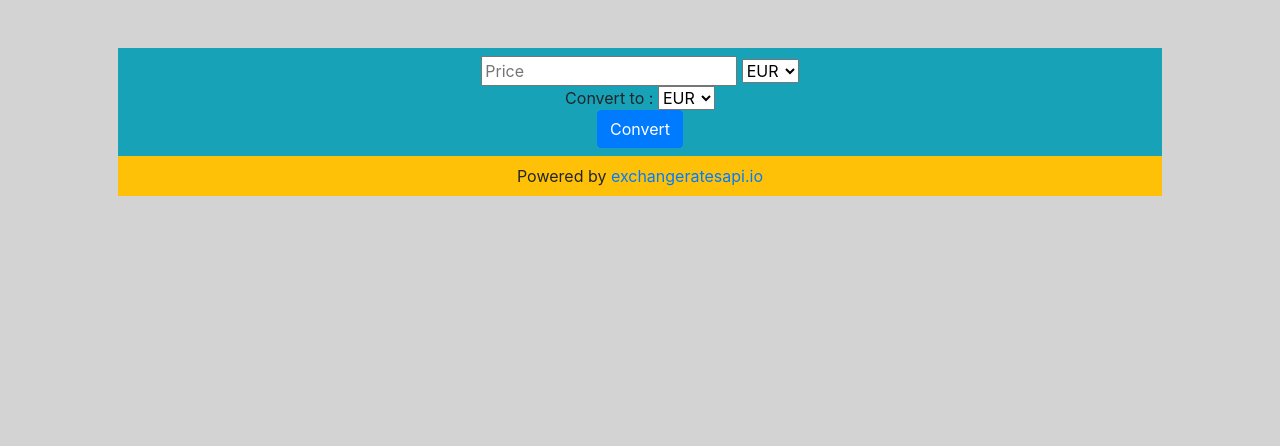
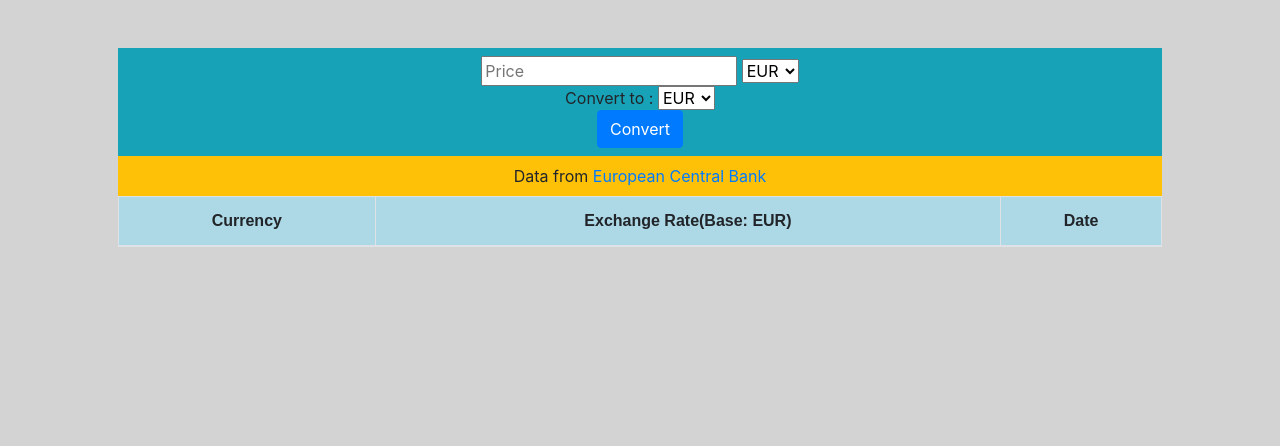
Before and after one commit to forstudy0218/forpage, a Flask app: template templates/convert.html in a window 1280 px wide. Shown: the part 56-502 px from the top of the page. Run offline with Flask 2, Linux system fonts and the light colour scheme; the template is opened without the code that fills it, so the values that code supplies are empty; some libraries are stand-ins or nearby versions.

Commit message:
database method

```diff
--- a/application.py
+++ b/application.py
@@ -1,11 +1,72 @@
 import requests
-from datetime import datetime
+from datetime import datetime, timedelta, date
 from pytz import timezone
 from flask import Flask, redirect, render_template, request, flash
+from flask_sqlalchemy import SQLAlchemy
+from xml.etree import ElementTree
+
+# Get current time data
+today = date.today()
+# https://stackoverflow.com/questions/1712116/formatting-yesterdays-date-in-python
+yesterday = date.today() - timedelta(1)
+# SQLAlchemy
+db = SQLAlchemy()
+class Converter(db.Model):
+    __tablename__ = "money"
+    id = db.Column(db.Integer, primary_key=True)
+    date = db.Column(db.String, nullable=False)
+    sym = db.Column(db.String)
+    rates = db.Column(db.Float)
+
+# Using method provided by exchangeratesapi
+# https://github.com/exchangeratesapi/exchangeratesapi/blob/master/exchangerates/app.py
+# only need GBP, HKD, JPY, USD
+def update():
+    # Get Data from European Central Bank
+    url = ("https://www.ecb.europa.eu/stats/eurofxref/eurofxref-hist-90d.xml")
+    r = requests.get(url)
+    envelope = ElementTree.fromstring(r.content)
+    namespaces = {
+        "gesmes": "http://www.gesmes.org/xml/2002-08-01",
+        "eurofxref": "http://www.ecb.int/vocabulary/2002-08-01/eurofxref",
+    }
+    data = envelope.findall("./eurofxref:Cube/eurofxref:Cube[@time]", namespaces)
+    # I only need the latest
+    d = data[0]
+    time = datetime.strptime(d.attrib["time"], "%Y-%m-%d").date()
+    rates = {c.attrib["currency"]: (c.attrib["rate"]) for c in list(d)}
+    symlist = ["GBP", "HKD", "JPY", "USD"]
+    for symbol in symlist:
+        rate = float(rates[symbol])
+        # list of Converter
+        rows = Converter.query.filter_by(sym = symbol).all()
+        # first Converter
+        row = rows[0]
+        # use row.date, row.sym, row.rates to refer content
+        # No entry
+        if len(rows) == 0:
+            print("Inserted")
+            print(time, symbol, rate)
+            # add new data
+            new = Converter(date=time, sym=symbol, rates=rate)
+            db.session.add(new)
+        else:
+            # not updated
+            if time != row.date:
+                print("Updated")
+                print(time, symbol, rate)
+                row.date = time
+                row.rates = rate
+            else:
+                # no update
+                print(f"No update needed for {symbol}.")
+    db.session.commit()
 
 # Web app
 app = Flask(__name__)
-
+app.config['SQLALCHEMY_DATABASE_URI'] = "postgres://oxpflarjignbjn:cc256232c414d63d44f7e2ef7f9421b7a71d0016be60577e5776580dd99f51ae@ec2-23-21-86-22.compute-1.amazonaws.com:5432/d8kcjf31p53vst"
+app.config['SQLALCHEMY_TRACK_MODIFICATIONS'] = False
+db.init_app(app)
 
 @app.after_request
 def after_request(response):
@@ -14,8 +75,6 @@ def after_request(response):
     response.headers["Expires"] = 0
     response.headers["Pragma"] = "no-cache"
     return response
-
-app = Flask(__name__)
 
 @app.route("/")
 def index():
@@ -27,7 +86,22 @@ def index():
 def convert():
     # ask for thing
     if request.method == "GET":
-        return render_template("convert.html")
+        rows = Converter.query.all()
+        row = rows[0]
+        # check date
+        if row.date != yesterday and row.date != today:
+                update()
+                rows = Converter.query.all()
+        # 1:"GBP", 2:"HKD", 3:"JPY", 4:"USD"
+        slist = ["GBP", "HKD", "JPY", "USD"]
+        rlist = []
+        for i in rows:
+            j = i.rates
+            rlist.append(j)
+        if len(slist) != len(rlist):
+            flash("Error from database.")
+            return redirect("/")
+        return render_template("convert.html", rlist=rlist, slist=slist, date=row.date)
     if request.method == "POST":
         def isfloat(string):
             try:
@@ -42,29 +116,30 @@ def convert():
             flash('Input Error.')
             return render_template("convert.html")
         if base == another:
-            return render_template("converted.html", value=value, base=base, amount=value, another=another, date="'today'")
+            return render_template("converted.html", value=value, base=base, amount=value, another=another, date=today)
         value = float(value)
-        # API from exchangeratesapi.io
-        res = requests.get("https://api.exchangeratesapi.io/latest", params={"base": base, "symbols": another})
-        if res.status_code != 200:
-            print(res.status_code)
-            raise Exception("API request error")
-            flash("Error from converter.")
-            return render_template("convert.html")
-        obj = res.json()
-        try:
-            rate = obj['rates'][another]
-        except (RuntimeError, TypeError, ValueError, KeyError):
-            print("Rate not exist")
-            flash("Error from database.")
-            return render_template("convert.html")
-        amount = value * rate
-        date = obj['date']
-        if obj["base"] == base:
-            return render_template("converted.html", value=value, base=base, amount=amount, another=another, date=date)
+        # Get data from db
+        # If not EUR base; value not change if base is EUR
+        if base != "EUR":
+            bdata = Converter.query.filter_by(sym = base).first()
+            date = bdata.date
+            # Converter class
+            value = value // bdata.rates
+        # value is EUR now
+        # If EUR another
+        if another == "EUR":
+            amount = value
         else:
-            flash("Error from database.")
-            return render_template("convert.html")
+            # Get data from datebase
+            adata = Converter.query.filter_by(sym = another).first()
+            date = adata.date
+            rate = adata.rates
+            amount = value * rate
+            print(amount, value, rate)
+        # convert value back to origin if base is not EUR
+        if base != "EUR":
+            value = request.form.get("value")
+        return render_template("converted.html", value=value, base=base, amount=amount, another=another, date=date)
 
 if __name__ == '__main__':
     app.run()
--- a/requirements.txt
+++ b/requirements.txt
@@ -6,3 +6,4 @@ Jinja2
 Werkzeug
 requests
 pytz
+os
--- a/static/nav.css
+++ b/static/nav.css
@@ -3,7 +3,9 @@
     color: yellow;
     font-family: Fantasy, serif;
 }
-  /* control bottom clock  */
+  /* control bottom clock */
+/* https://stackoverflow.com/questions/13476267/
+hide-div-element-when-screen-size-is-smaller-than-a-specific-size */
 @media only screen and (max-width: 600px) {
     #localtime {
         display: none;
@@ -17,6 +19,36 @@
 #thanks {
   position: absolute;
   left: 0;
+}
+#exchagetable {
+  background-color: lightblue;
+  text-align: center;
+  font-family: "Agency FB", Arial;
+}
+#cresult {
+  font-family: "Comic Sans MS", Arial;
+  border: 5px solid;
+  background-color: Aquamarine;
+}
+#cbase{
+  font-size: 20px;
+}
+#cabout {
+  font-size: 15px;
+  font-style: italic;
+  color: gray;
+}
+#camount {
+  font-size: 30px;
+  color: yellow;
+}
+#canother {
+  font-size: 30px;
+  color: white;
+}
+#cdate {
+  font-size: 12px;
+  color: Violet;
 }
 /* from ps://v4-alpha.getbootstrap.com/examples/sticky-footer-navbar/sticky-footer-navbar.css*/
 /* Sticky footer styles
--- a/templates/convert.html
+++ b/templates/convert.html
@@ -31,6 +31,25 @@
             </div>
         </form>
     </div><div class="p-2 bg-warning">
-        Powered by <a href="https://exchangeratesapi.io/">exchangeratesapi.io</a>
+        Data from <a href="https://www.ecb.europa.eu/stats/policy_and_exchange_rates/euro_reference_exchange_rates/html/index.en.html">European Central Bank</a>
     </div></div>
+    <table id="exchagetable" class="table table-bordered">
+        <thead>
+            <tr>
+                <th scope="col">Currency</th>
+                <th scope="col">Exchange Rate(Base: EUR)</th>
+                <th scope="col">Date</th>
+            </tr>
+        </thead>
+        <tbody>
+            <!-- iterate lists -->
+            {% for i in range(rlist|length) %}
+                <tr>
+                    <td>{{ slist[i] }}</td>
+                    <td>{{ rlist[i] }}</td>
+                    <td>{{ date }}</td>
+                </tr>
+            {% endfor %}
+        </tbody>
+    </table>
 {% endblock %}
```
Also changed, not shown: currency.py (+1 -49 lines), templates/converted.html (+5 -8 lines).
